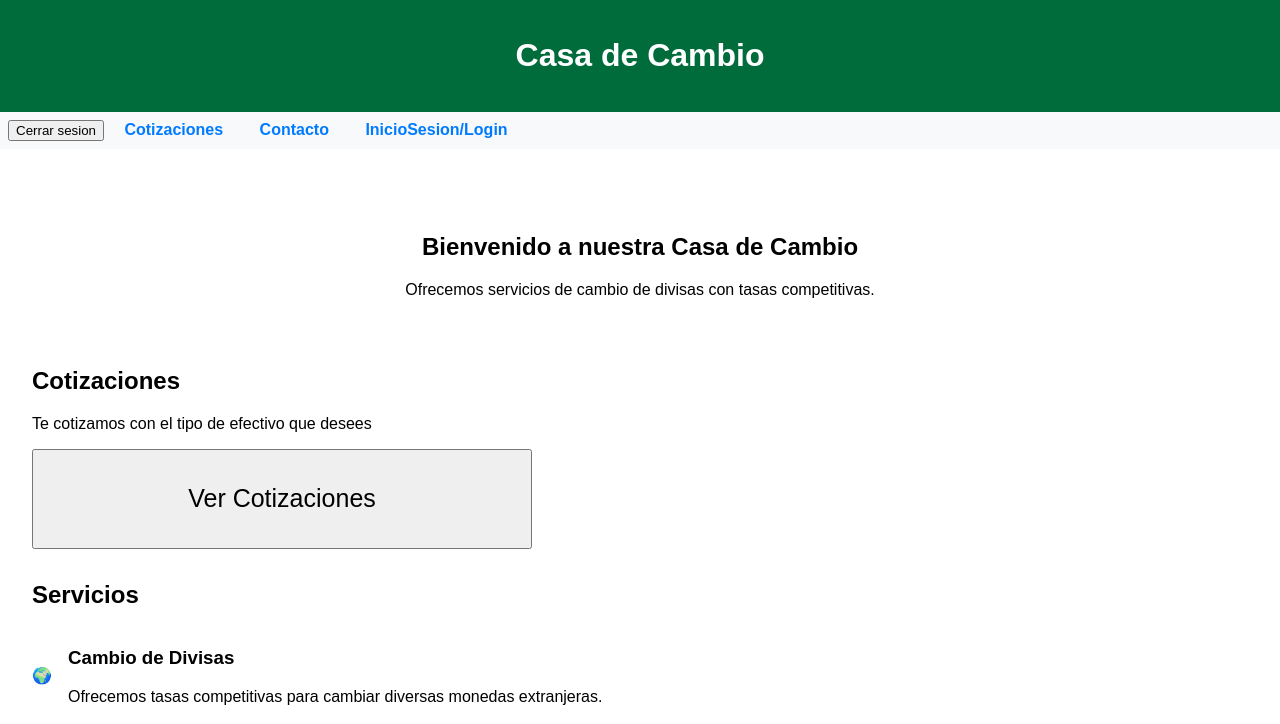
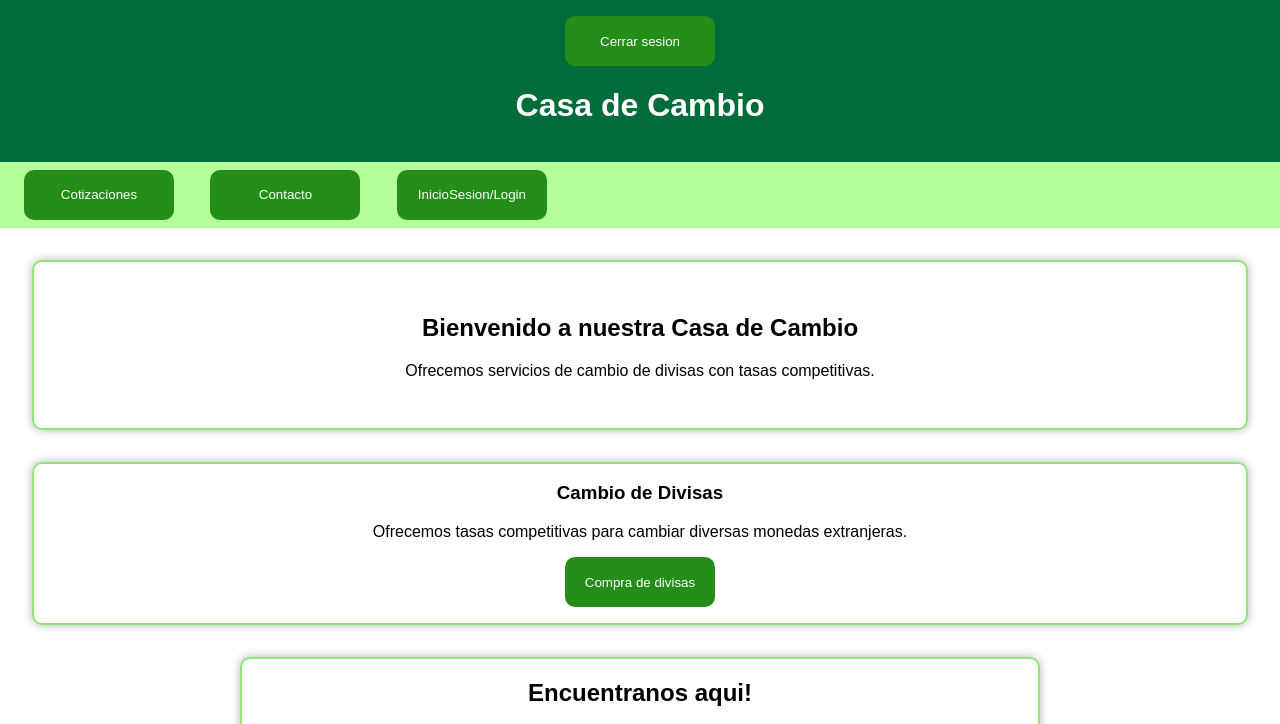
Before and after one commit to JackLujan/casa, a PHP site: page /casa/servicios.php in a window 1280 px wide. Shown: the top 724 px of the page. Run offline with PHP 8.4, Linux system fonts and the light colour scheme.

Commit message:
Update servicios.php

```diff
--- a/servicios.php
+++ b/servicios.php
@@ -19,9 +19,20 @@
             text-align: center;
             padding: 1rem;
         }
+        header input{
+            height: 50px;
+            width: 150px;
+            background-color: #258d19;
+            color: #fff;
+            border:none;
+            border-radius:10px;
+        }
+        header input:hover{
+            background-color: #4ea93b;
+        }
 
         nav {
-            background-color: #f8f9fa;
+            background-color: #b4ff9a;
             padding: 0.5rem;
         }
 
@@ -31,6 +42,17 @@
             margin: 0 1rem;
             font-weight: bold;
         }
+        nav button{
+            height: 50px;
+            width: 150px;
+            background-color: #258d19;
+            color: #fff;
+            border:none;
+            border-radius:10px;
+        }
+        nav button:hover{
+            background-color: #4ea93b;
+        }
 
         main {
             padding: 2rem;
@@ -39,6 +61,9 @@
         .welcome-section {
             text-align: center;
             padding: 2rem;
+            border: 2px solid #92e27a;
+            box-shadow: 0 0 10px rgba(0, 0, 0, 0.3);
+            border-radius: 10px;
         }
 
         .card-container {
@@ -54,7 +79,7 @@
             border-radius: 8px;
             padding: 1.5rem;
             margin: 1rem;
-            box-shadow: 0 4px 8px rgba(0, 0, 0, 0.1);
+            box-shadow: 0 4px 8px rgba(0, 0, 0, 0.3);
             text-align: center;
         }
 
@@ -63,7 +88,22 @@
         }
 
         .service-section {
+            text-align: center;
             margin-top: 2rem;
+            border: 2px solid #92e27a;
+            box-shadow: 0 0 10px rgba(0, 0, 0 , 0.3);
+            border-radius: 10px
+        }
+        .service-section button{
+            height: 50px;
+            width: 150px;
+            background-color: #258d19;
+            color: #fff;
+            border:none;
+            border-radius:10px;
+        }
+        .service-section button:hover{
+            background-color: #4ea93b;
         }
 
         .service {
@@ -82,6 +122,13 @@
             text-align: center;
             padding: 1rem;
         }
+        .geo{
+            border: 2px solid #92e27a;
+            margin-left: 15rem;
+            margin-right: 15rem;
+            border-radius: 10px;
+            box-shadow: 0 0 10px rgba(0, 0, 0, 0.3);
+        }
         #consultar{
             width: 500px;
             height: 100px;
@@ -94,16 +141,16 @@
 <body>
 
     <header>
+        <form action="logout.php">
+            <input type="submit" name="cerrar" id="cerrar" value="Cerrar sesion">
+        </form>
         <h1>Casa de Cambio</h1>
     </header>
 
     <nav>
-        <form action="logout.php">
-            <input type="submit" name="cerrar" id="cerrar" value="Cerrar sesion">
-        </from>
-        <a href="Cotizaciones.php">Cotizaciones</a>
-        <a href="contactanos.html">Contacto</a>
-        <a href="InicioSesion.php">InicioSesion/Login</a>
+        <a href="Cotizaciones.html"><button>Cotizaciones</button></a>
+        <a href="contactanos.html"><button>Contacto</button></a>
+        <a href="InicioSesion.php"><button>InicioSesion/Login</button></a>
     </nav>
 
     <main>
@@ -112,64 +159,19 @@
             <p>Ofrecemos servicios de cambio de divisas con tasas competitivas.</p>
         </section>
 
-        <section id="cotizaciones">
-            <h2>Cotizaciones</h2>
-            <p>Te cotizamos con el tipo de efectivo que desees</p>
-            <form action="Cotizaciones.php" method="post">
-                <input type="submit" name="consultar" id="consultar" value="Ver Cotizaciones">
-            </form>
-        </section>
-
         <section class="service-section" id="servicios">
-            <h2>Servicios</h2>
-
-            <div class="service">
-                <div class="service-icon">🌍</div>
-                <div class="service-info">
-                    <h3>Cambio de Divisas</h3>
-                    <p>Ofrecemos tasas competitivas para cambiar diversas monedas extranjeras.</p>
-                </div>
-            </div>
-
-            <div class="service">
-                <div class="service-icon">💵</div>
-                <div class="service-info">
-                    <h3>Compra y Venta</h3>
-                    <p>Facilitamos la compra y venta de monedas extranjeras para tus necesidades financieras.</p>
-                </div>
-            </div>
-
-            <div class="service">
-                <div class="service-icon">🔄</div>
-                <div class="service-info">
-                    <h3>Transferencias Internacionales</h3>
-                    <p>Realizamos transferencias internacionales de fondos de manera segura y eficiente.</p>
-                </div>
-            </div>
+                            <h3>Cambio de Divisas</h3>
+                            <p>Ofrecemos tasas competitivas para cambiar diversas monedas extranjeras.</p>
+                            <a href="divisas.html"><button>Compra de divisas</button></a>
+                            <p></p>
+                    </div>
 
         </section>
 
-        <section id="contacto">
-            <h2>Contacto</h2>
-            <!-- Aquí puedes agregar un formulario de contacto o información de contacto -->
-        </section>
-
-        <div class="card-container">
-            <div class="card">
-                <h3>Cambio de efectivo</h3>
-                <p>Cambio de dinero por peso, dolar, euro.</p>
-            </div>
-            <div class="card">
-                <h3>Compra</h3>
-                <p>Compra de divisas que no necesites.</p>
-            </div>
-            <div class="card">
-                <h3>Venta</h3>
-                <p>venta de divisas en buen estado.</p>
-            </div>
-        </div>
     </main>
     <center>
+        <section class="geo">
+        <h2>Encuentranos aqui!</h2>
         <iframe
         width="600"
         height="450"
@@ -180,7 +182,7 @@
     ></iframe>
 
     <p>O puedes abrir el enlace directamente en <a href="https://maps.app.goo.gl/4VKSss4T2bMHqFRw9" target="_blank">Google Maps</a>.</p>
-
+    </section>
 
     </center>
     <footer>
```
